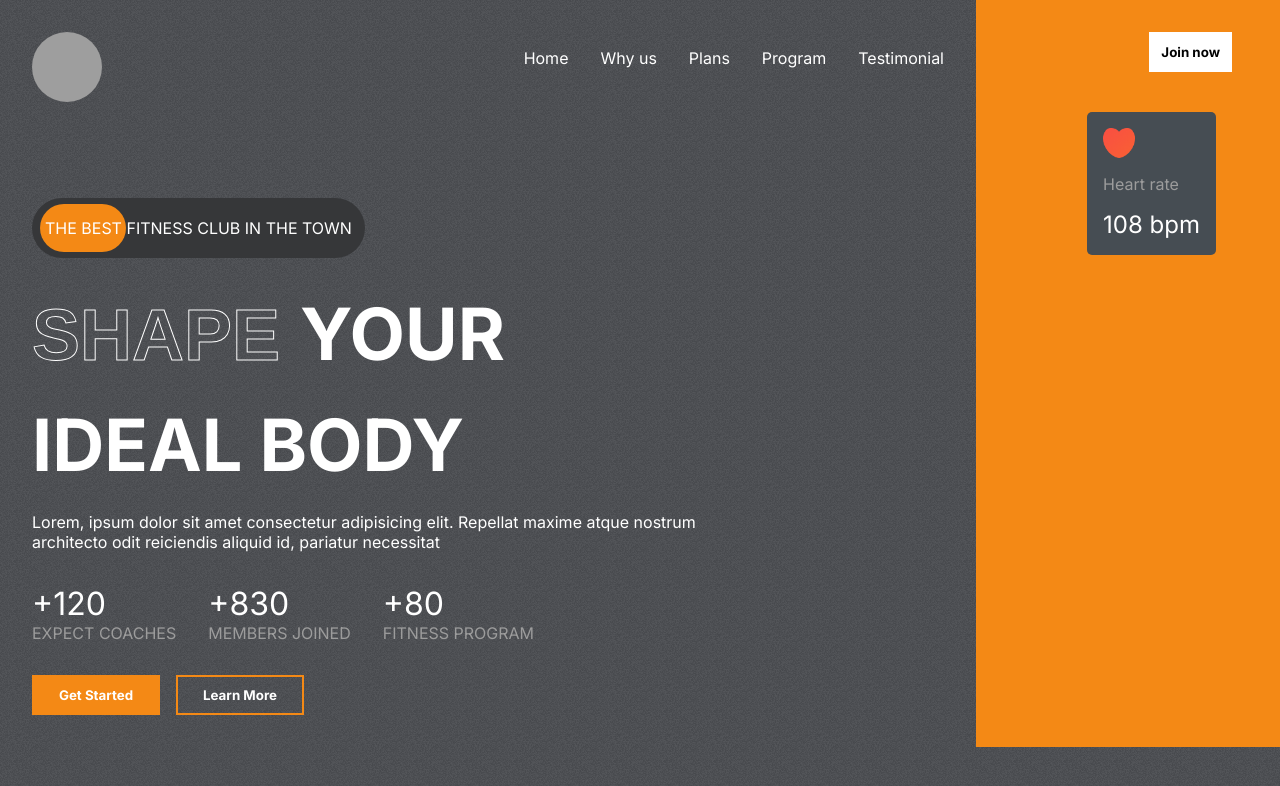
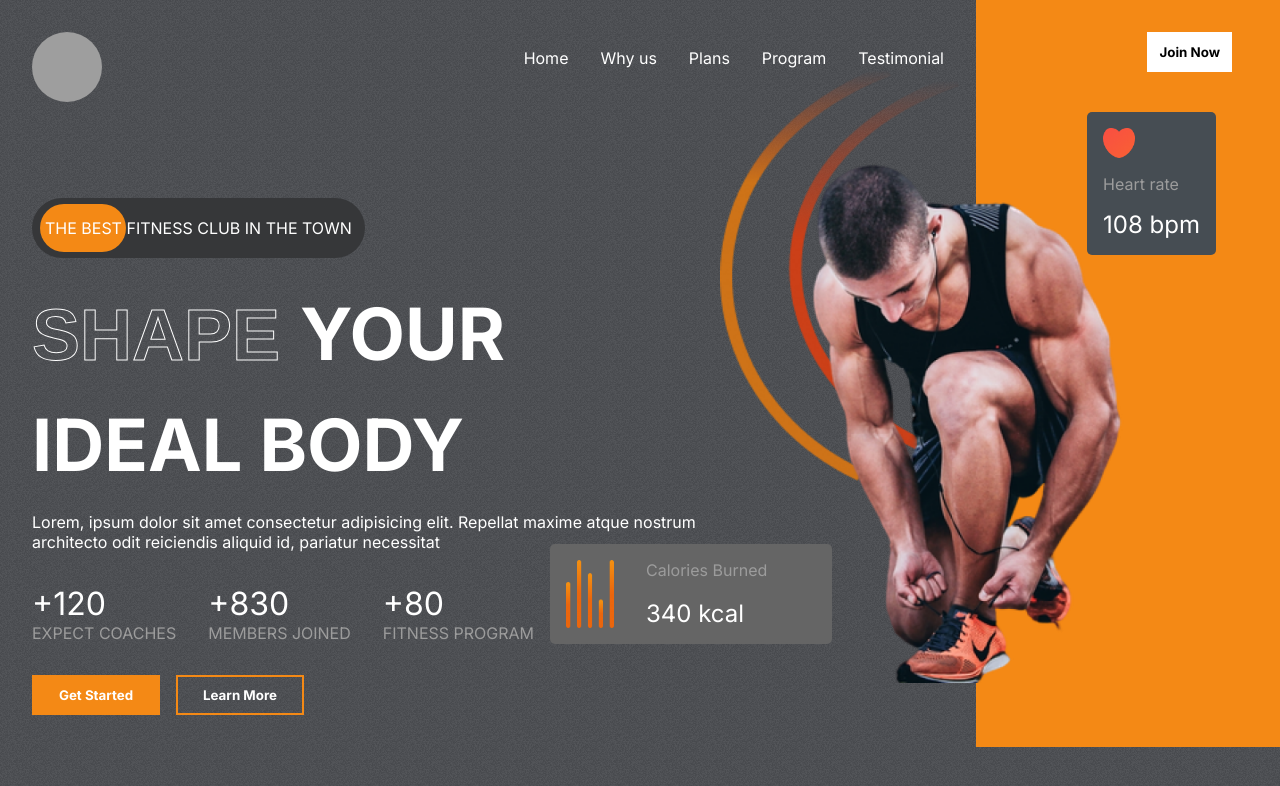
Before and after one commit to Mhira-codes/Get-Fit_CLub, a React (Create React App) app: page / in a window 1280 px wide. Shown: the top 786 px of the page. Built offline with nearby package versions, Linux system fonts and the light colour scheme; grey boxes are pictures that could not be loaded.

Commit message:
update on file

```diff
--- a/src/components/Hero/Hero.jsx
+++ b/src/components/Hero/Hero.jsx
@@ -1,8 +1,12 @@
 import React from "react";
 import Header from "./Header/Header";
 import heartlogo from "../../assets/heart.png";
+import heroImage from "../../assets/hero_image.png";
+import heroImageBack from "../../assets/hero_image_back.png";
+import Calories from "../../assets/calories.png";
+import "./Hero.css";
 
-import "./Hero.css";
+
 const Hero = () => {
   return (
     <div className="hero">
@@ -53,15 +57,26 @@ const Hero = () => {
       </div>
 
       <div className="right-side">
-        <button className="btn">Join now</button>
+        <button className="btn">Join Now</button>
         <div className="heart-rate">
           <img src={heartlogo} alt="heartlogo" />
           <span>Heart rate</span>
           <span>108 bpm</span>
         </div>
+
+        <img src={heroImage} alt="image" className="hero-image" />
+        <img src={heroImageBack} alt="image" className="hero-image-back" />
+
+        <div className="calories">
+          <img src={Calories} alt="calories" />
+
+          <div className="calories-text">
+            <span>Calories Burned</span>
+            <span>340 kcal</span>
+          </div>
+        </div>
       </div>
     </div>
-
   );
 };
 
```
